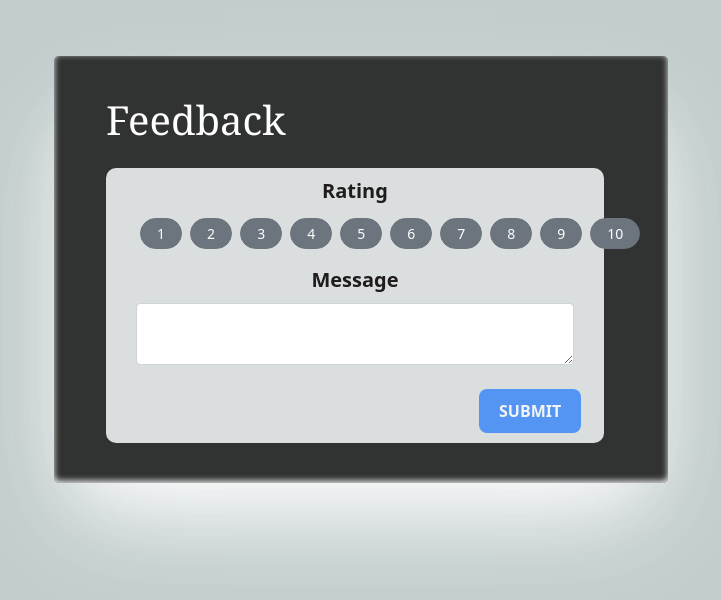
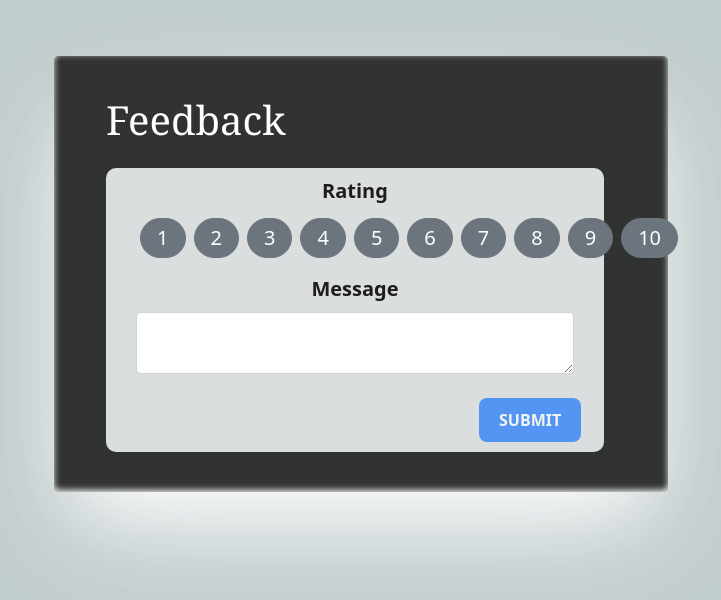
Before and after one commit to AjithJK2309/react, a React (Create React App) app: page / in a window 1280 px wide. Shown: the top 600 px of the page, without its empty margins (279-1000 px from the left). Built offline with nearby package versions, Linux system fonts and the light colour scheme; the HTML template or start-up script is replaced by a standard one.

Commit message:
design changes

```diff
--- a/src/App.js
+++ b/src/App.js
@@ -3,15 +3,17 @@ import React,{ useState} from 'react';
 import '../node_modules/bootstrap/dist/css/bootstrap.min.css';
 import Feedback from './components/user-feedback';
 
+// Context creation
 export const userContext = React.createContext()
 
 function App() {
+  // Global array for state management
   const [data,setData] = useState([]);
+
   return (
     <userContext.Provider value={data}>
       <div className="App">
         <Feedback></Feedback>
-
       </div>
     </userContext.Provider>
   );
--- a/src/components/component.css
+++ b/src/components/component.css
@@ -37,9 +37,10 @@
 }
 .rate-btn{
     border-radius: 100px;
+    font-size: 20px;
 }
 .active{
-    background-color: rgb(249, 214, 16) !important;
+    background:  radial-gradient(circle farthest-side, #fceabb, #f8b500) !important;
     color: rgb(83, 77, 77) !important;
     font-weight: bold !important;
     border: none !important;
```
Also changed, not shown: src/components/feedback-list.js (+15 -0 lines), src/components/user-feedback.js (+8 -0 lines).
